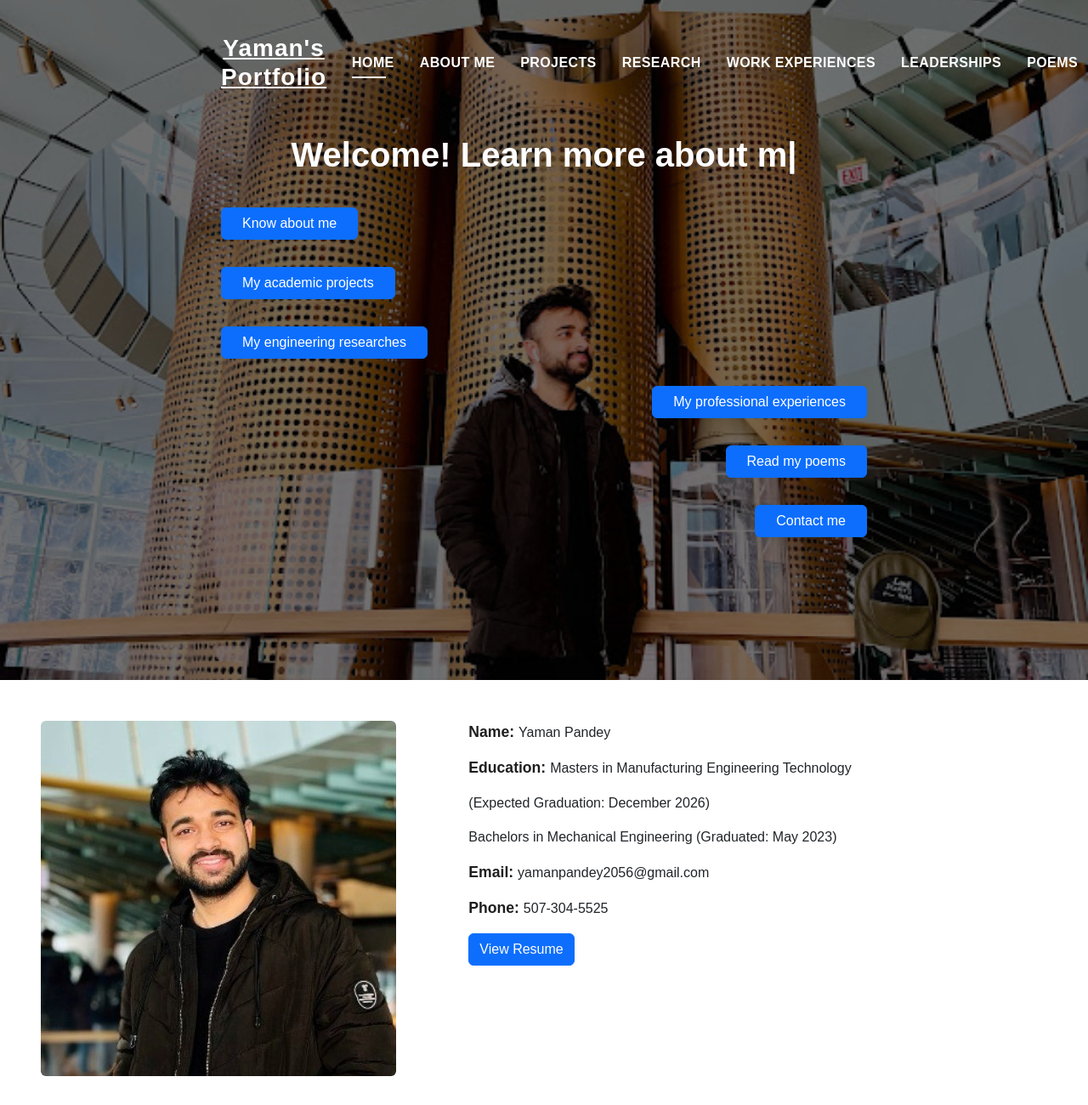
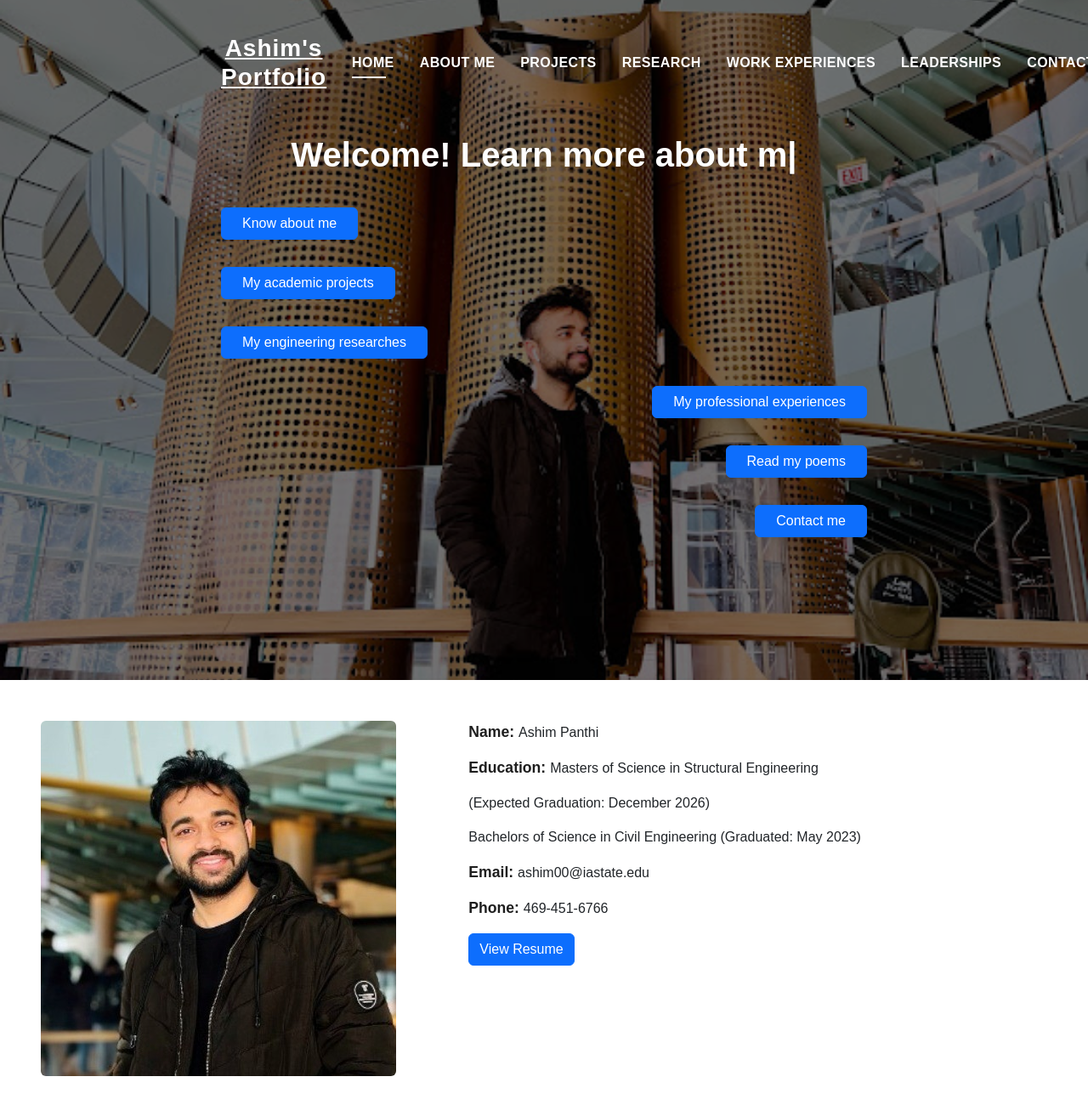
Before and after one commit to ashim-isu/Portfolio, a plain HTML site: page index.html in a window 1280 px wide. Shown: the top 1300 px of the page at 85% size. Drawn offline with nearby package versions, Linux system fonts and the light colour scheme.

Commit message:
Update index.html

```diff
--- a/index.html
+++ b/index.html
@@ -11,8 +11,8 @@
 
 <meta property="og:title" content="Ahim's Portfolio">
 <meta property="og:description" content="Learn more about me and my experiences.">
-<meta property="og:image" content="https://yrajp.github.io/assets/img/path-to-your-cover-image.jpg">
-<meta property="og:url" content="https://yrajp.github.io">
+<meta property="og:image" content="https://ashim-isu.github.io/Portfolio/assets/img/path-to-your-cover-image.jpg">
+<meta property="og:url" content="https://ashim-isu.github.io/Portfolio/">
 <meta property="og:type" content="website">
 
   <!-- Favicons -->
@@ -37,7 +37,7 @@
   <header id="header" class="fixed-top">
     <div class="container d-flex align-items-center justify-content-between">
 
-      <h1 class="logo"><a href="index.html">Yaman's Portfolio</a></h1>
+      <h1 class="logo"><a href="index.html">Ashim's Portfolio</a></h1>
 
       <nav id="navbar" class="navbar">
         <ul>
@@ -47,7 +47,7 @@
           <li><a class="nav-link scrollto" href="#research">Research</a></li>
           <li><a class="nav-link scrollto" href="#work">Work Experiences</a></li>
           <li><a class="nav-link scrollto" href="#leadership">Leaderships</a></li>
-          <li><a class="nav-link scrollto" href="#poems">Poems</a></li>
+
 
 
 
@@ -112,15 +112,15 @@
         </div>
       </div>
       <div class="col-sm-6 col-md-7">
-        <p><span class="title-s">Name: </span> <span>Yaman Pandey</span></p>
-        <p><span class="title-s">Education: </span> <span>Masters in Manufacturing Engineering Technology </span></p>
+        <p><span class="title-s">Name: </span> <span>Ashim Panthi</span></p>
+        <p><span class="title-s">Education: </span> <span>Masters of Science in Structural Engineering </span></p>
         <p>(Expected Graduation: December 2026)</p>
-        <p>Bachelors in Mechanical Engineering (Graduated: May 2023)</p>
-        <p><span class="title-s">Email: </span> <span>yamanpandey2056@gmail.com</span></p>
-        <p><span class="title-s">Phone: </span> <span>507-304-5525</span></p>
+        <p>Bachelors of Science in Civil Engineering (Graduated: May 2023)</p>
+        <p><span class="title-s">Email: </span> <span>ashim00@iastate.edu</span></p>
+        <p><span class="title-s">Phone: </span> <span>469-451-6766</span></p>
 
         <!-- Resume Button -->
-        <a href="assets/pdf/YamanResume.pdf" class="btn btn-primary" target="_blank" style="margin-right: 20px;">View Resume</a>
+        <a href="assets/pdf/Ashim Panthi_resume.pdf" class="btn btn-primary" target="_blank" style="margin-right: 20px;">View Resume</a>
 
         <!-- Runaway Button -->
       <!--  <div class="runaway-button-container">
```
